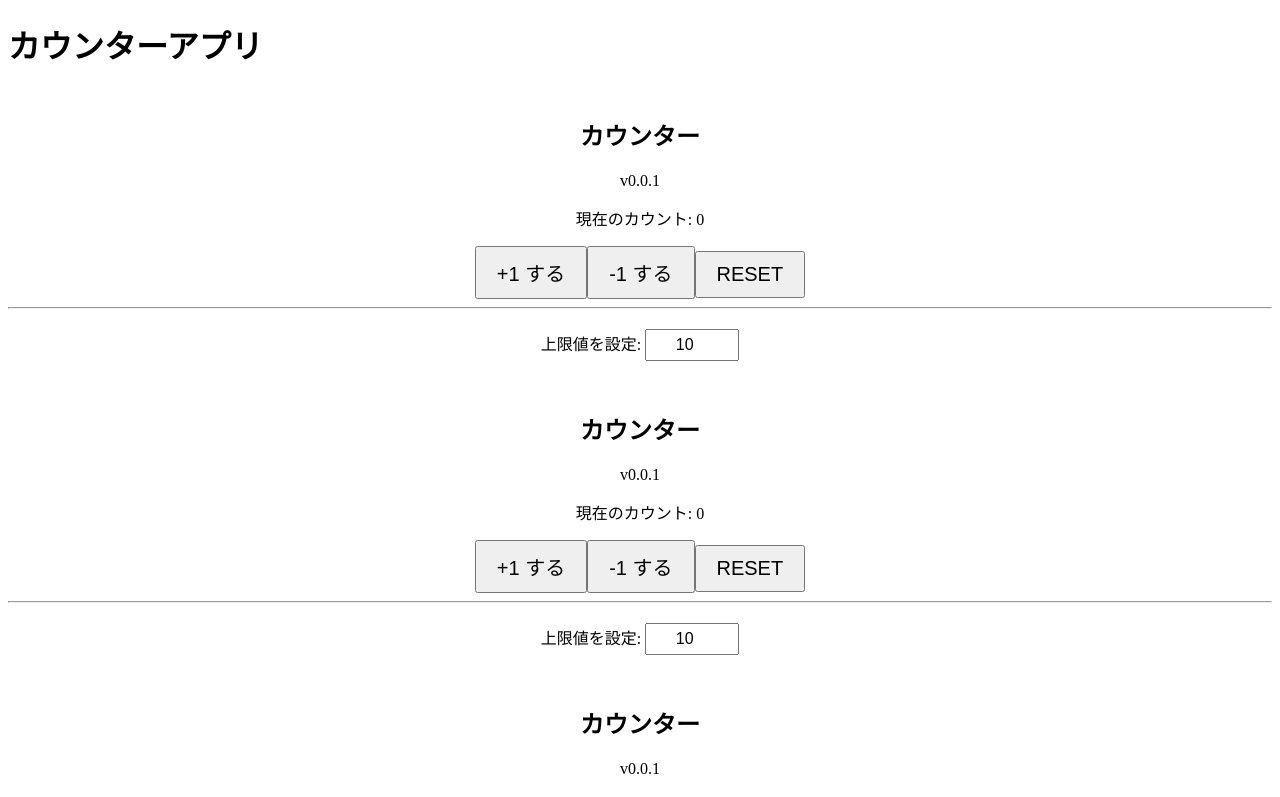
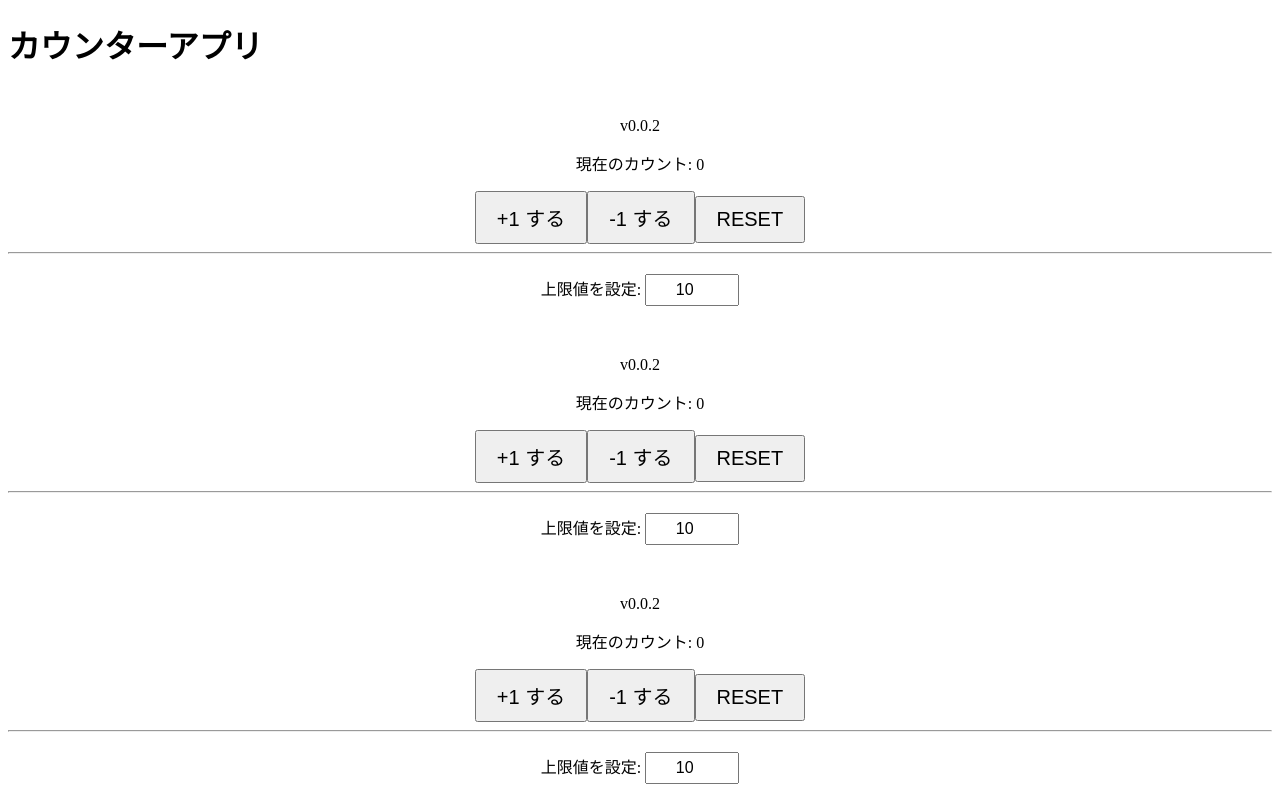
Before and after one commit to js4000all/vercel-demo02, a React (Create React App) app: page / in a window 1280 px wide. Shown: the top 797 px of the page. Built offline with nearby package versions, Linux system fonts and the light colour scheme.

Commit message:
Add title prop to Counter component

```diff
--- a/src/Counter.js
+++ b/src/Counter.js
@@ -1,6 +1,6 @@
 import React, { useState, useEffect } from "react";
 
-function Counter() {
+function Counter({title}) {
   const MIN_COUNT = 0;
 
   const initialState = JSON.parse(localStorage.getItem("counterData")) || { count: 0, maxCount: 10 };
@@ -25,15 +25,15 @@ function Counter() {
   const resetCount = () => {
     setCount(0);
   };
-  const changeMaxCount = (event) => {
-    const newMax = parseInt(event.target.value, 10);
+  const changeMaxCount = ({target}) => {
+    const newMax = parseInt(target.value, 10);
     setMaxCount(newMax);
   };
 
   return (
     <div style={{ textAlign: "center", marginTop: "50px" }}>
-      <h2>カウンター</h2>
-      <p>v0.0.1</p>
+      <h2>{title}</h2>
+      <p>v0.0.2</p>
       <p>現在のカウント: {count}</p>
       <button onClick={incrementCount} style={{ fontSize: "20px", padding: "10px 20px" }}>
         +1 する
```
